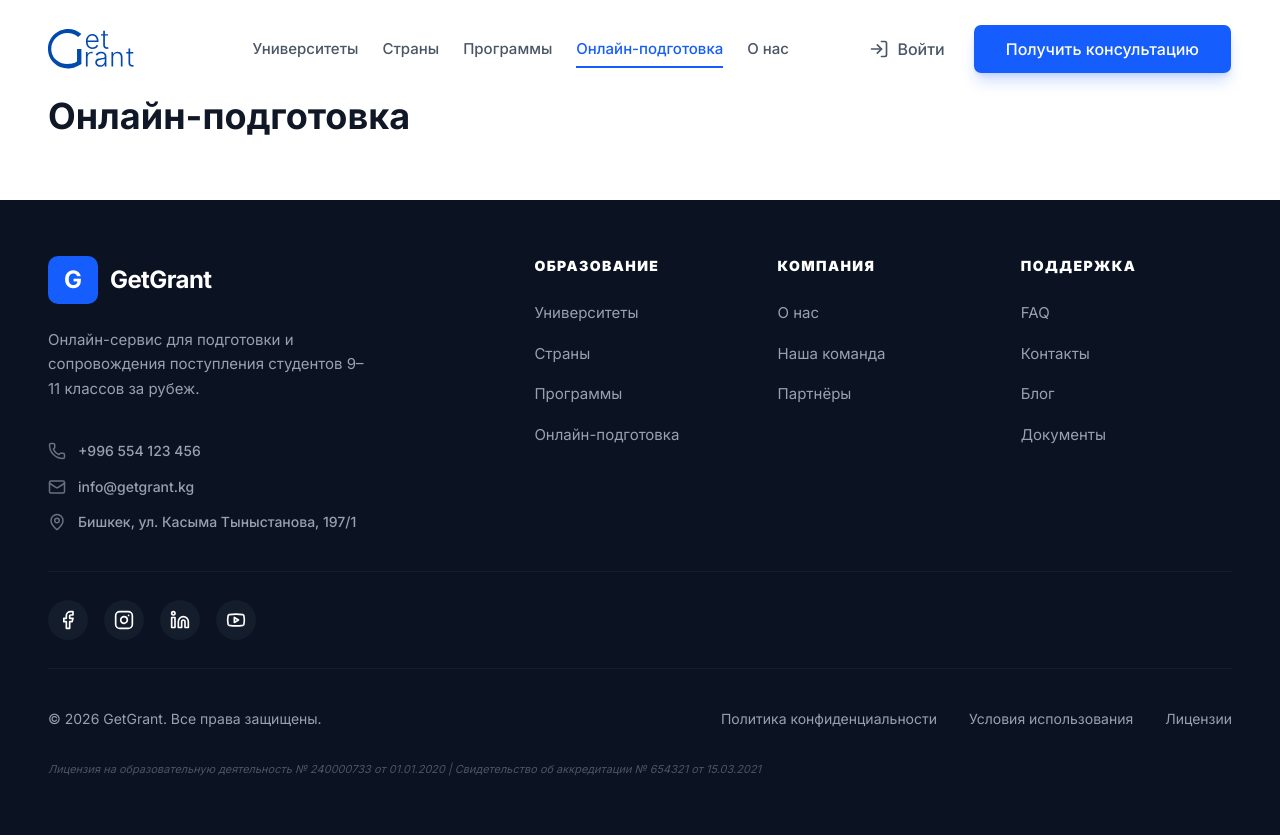
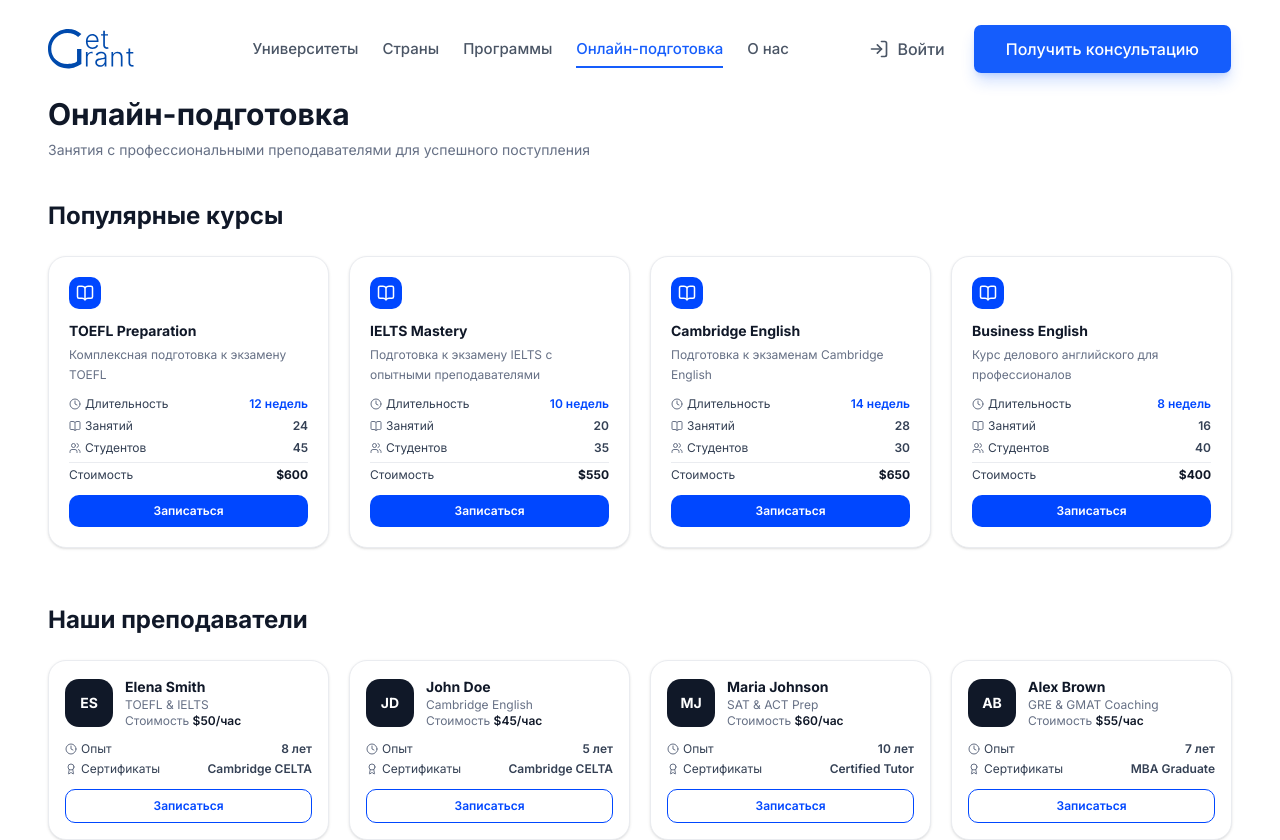
Before and after one commit to serqx0662-creator/GetCrant, a Next.js app: page /OnlinePrep in a window 1280 px wide. Shown: the top 840 px of the page. Built offline with nearby package versions, Linux system fonts and the light colour scheme.

Commit message:
beginning about us

```diff
--- a/app/(pages)/OnlinePrep/page.tsx
+++ b/app/(pages)/OnlinePrep/page.tsx
@@ -1,15 +1,197 @@
+"use client";
+
 import Header from "@/app/components/Header";
 import Footer from "@/app/components/Footer";
+import { BookOpen, Clock, Users, Award } from "lucide-react";
+
+function openModal() {
+  window.dispatchEvent(new CustomEvent("open-consultation-modal"));
+}
+
+// ─── Данные курсов ────────────────────────────────────────────────────────────
+
+const courses = [
+  {
+    id: 1,
+    icon: <BookOpen size={18} className="text-white" />,
+    title: "TOEFL Preparation",
+    description: "Комплексная подготовка к экзамену TOEFL",
+    duration: "12 недель",
+    lessons: 24,
+    students: 45,
+    price: "$600",
+  },
+  {
+    id: 2,
+    icon: <BookOpen size={18} className="text-white" />,
+    title: "IELTS Mastery",
+    description: "Подготовка к экзамену IELTS с опытными преподавателями",
+    duration: "10 недель",
+    lessons: 20,
+    students: 35,
+    price: "$550",
+  },
+  {
+    id: 3,
+    icon: <BookOpen size={18} className="text-white" />,
+    title: "Cambridge English",
+    description: "Подготовка к экзаменам Cambridge English",
+    duration: "14 недель",
+    lessons: 28,
+    students: 30,
+    price: "$650",
+  },
+  {
+    id: 4,
+    icon: <BookOpen size={18} className="text-white" />,
+    title: "Business English",
+    description: "Курс делового английского для профессионалов",
+    duration: "8 недель",
+    lessons: 16,
+    students: 40,
+    price: "$400",
+  },
+];
+
+// ─── Данные преподавателей ────────────────────────────────────────────────────
+
+const teachers = [
+  { id: 1, name: "Elena Smith",   subject: "TOEFL & IELTS",       rate: "$50/час", exp: "8 лет",  cert: "Cambridge CELTA" },
+  { id: 2, name: "John Doe",      subject: "Cambridge English",    rate: "$45/час", exp: "5 лет",  cert: "Cambridge CELTA" },
+  { id: 3, name: "Maria Johnson", subject: "SAT & ACT Prep",       rate: "$60/час", exp: "10 лет", cert: "Certified Tutor" },
+  { id: 4, name: "Alex Brown",    subject: "GRE & GMAT Coaching",  rate: "$55/час", exp: "7 лет",  cert: "MBA Graduate"    },
+];
+
+// ─── Карточка курса ───────────────────────────────────────────────────────────
+
+function CourseCard({ course }: { course: typeof courses[0] }) {
+  return (
+    <div className="flex flex-col p-5 rounded-2xl border border-[#EAECF0] bg-white shadow-sm gap-3">
+      <div className="w-8 h-8 rounded-lg bg-[#0047FF] flex items-center justify-center flex-shrink-0">
+        {course.icon}
+      </div>
+      <div>
+        <p className="text-sm font-bold text-[#101828]">{course.title}</p>
+        <p className="text-xs text-[#667085] mt-1 leading-relaxed">{course.description}</p>
+      </div>
+      <div className="flex flex-col gap-1.5 text-xs">
+        <div className="flex justify-between text-[#344054]">
+          <span className="flex items-center gap-1"><Clock size={12} className="text-[#667085]" /> Длительность</span>
+          <span className="font-semibold text-[#0047FF]">{course.duration}</span>
+        </div>
+        <div className="flex justify-between text-[#344054]">
+          <span className="flex items-center gap-1"><BookOpen size={12} className="text-[#667085]" /> Занятий</span>
+          <span className="font-semibold">{course.lessons}</span>
+        </div>
+        <div className="flex justify-between text-[#344054]">
+          <span className="flex items-center gap-1"><Users size={12} className="text-[#667085]" /> Студентов</span>
+          <span className="font-semibold">{course.students}</span>
+        </div>
+        <div className="flex justify-between text-[#344054] pt-1 border-t border-[#EAECF0]">
+          <span>Стоимость</span>
+          <span className="font-bold text-[#101828]">{course.price}</span>
+        </div>
+      </div>
+      <button
+        onClick={openModal}
+        className="w-full py-2 rounded-lg bg-[#0047FF] text-white text-xs font-semibold hover:bg-[#0035CC] transition-colors mt-auto"
+      >
+        Записаться
+      </button>
+    </div>
+  );
+}
+
+// ─── Карточка преподавателя ───────────────────────────────────────────────────
+
+function TeacherCard({ teacher }: { teacher: typeof teachers[0] }) {
+  const initials = teacher.name.split(" ").map((n) => n[0]).join("");
+  return (
+    <div className="flex flex-col p-4 rounded-2xl border border-[#EAECF0] bg-white shadow-sm gap-3">
+      <div className="flex items-center gap-3">
+        <div className="w-12 h-12 rounded-xl bg-[#101828] flex items-center justify-center flex-shrink-0 text-white text-sm font-bold">
+          {initials}
+        </div>
+        <div>
+          <p className="text-sm font-bold text-[#101828]">{teacher.name}</p>
+          <p className="text-xs text-[#667085]">{teacher.subject}</p>
+          <p className="text-xs text-[#667085]">Стоимость <span className="font-semibold text-[#101828]">{teacher.rate}</span></p>
+        </div>
+      </div>
+      <div className="flex flex-col gap-1 text-xs">
+        <div className="flex justify-between text-[#344054]">
+          <span className="flex items-center gap-1"><Clock size={12} className="text-[#667085]" /> Опыт</span>
+          <span className="font-semibold">{teacher.exp}</span>
+        </div>
+        <div className="flex justify-between text-[#344054]">
+          <span className="flex items-center gap-1"><Award size={12} className="text-[#667085]" /> Сертификаты</span>
+          <span className="font-semibold">{teacher.cert}</span>
+        </div>
+      </div>
+      <button
+        onClick={openModal}
+        className="w-full py-2 rounded-lg border border-[#0047FF] text-[#0047FF] text-xs font-semibold hover:bg-[#0047FF] hover:text-white transition-colors"
+      >
+        Записаться
+      </button>
+    </div>
+  );
+}
+
+// ─── Страница ─────────────────────────────────────────────────────────────────
 
 export default function OnlinePrepPage() {
   return (
     <div className="min-h-screen bg-white">
       <Header />
+
       <main className="pt-24 pb-16">
         <div className="container mx-auto px-6 lg:px-12">
-          <h1 className="text-4xl font-bold text-[#101828]">Онлайн-подготовка</h1>
+
+          {/* ── Заголовок ── */}
+          <div className="mb-10">
+            <h1 className="text-3xl font-bold text-[#101828]">Онлайн-подготовка</h1>
+            <p className="mt-2 text-sm text-[#667085]">
+              Занятия с профессиональными преподавателями для успешного поступления
+            </p>
+          </div>
+
+          {/* ── Популярные курсы ── */}
+          <section className="mb-14">
+            <h2 className="text-2xl font-bold text-[#101828] mb-6">Популярные курсы</h2>
+            <div className="grid grid-cols-1 sm:grid-cols-2 lg:grid-cols-4 gap-5">
+              {courses.map((c) => <CourseCard key={c.id} course={c} />)}
+            </div>
+          </section>
+
+          {/* ── Преподаватели ── */}
+          <section className="mb-14">
+            <h2 className="text-2xl font-bold text-[#101828] mb-6">Наши преподаватели</h2>
+            <div className="grid grid-cols-1 sm:grid-cols-2 lg:grid-cols-4 gap-5">
+              {teachers.map((t) => <TeacherCard key={t.id} teacher={t} />)}
+            </div>
+          </section>
+
         </div>
+
+        {/* ── CTA ── */}
+        <section className="bg-[#F0F5FF] py-14 px-6">
+          <div className="container mx-auto flex flex-col items-center text-center gap-4">
+            <h2 className="text-2xl font-bold text-[#101828]">Готовы начать обучение в США?</h2>
+            <p className="text-sm text-[#667085] max-w-md leading-relaxed">
+              Получите персональную консультацию по выбору университета и помощь в подготовке документов
+            </p>
+            <button
+              onClick={openModal}
+              className="px-8 py-3 rounded-lg bg-[#0047FF] text-white text-sm font-semibold hover:bg-[#0035CC] transition-colors"
+            >
+              Получить консультацию
+            </button>
+          </div>
+        </section>
+
       </main>
+
       <Footer />
     </div>
   );
```
